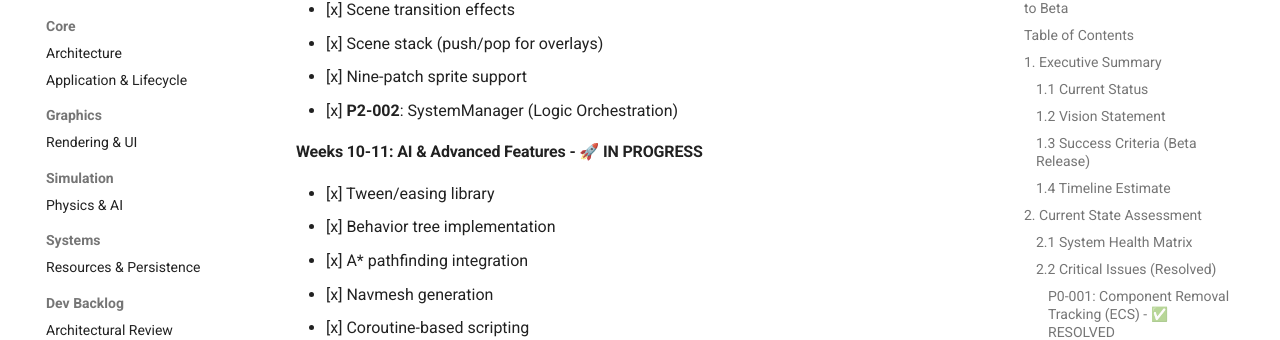
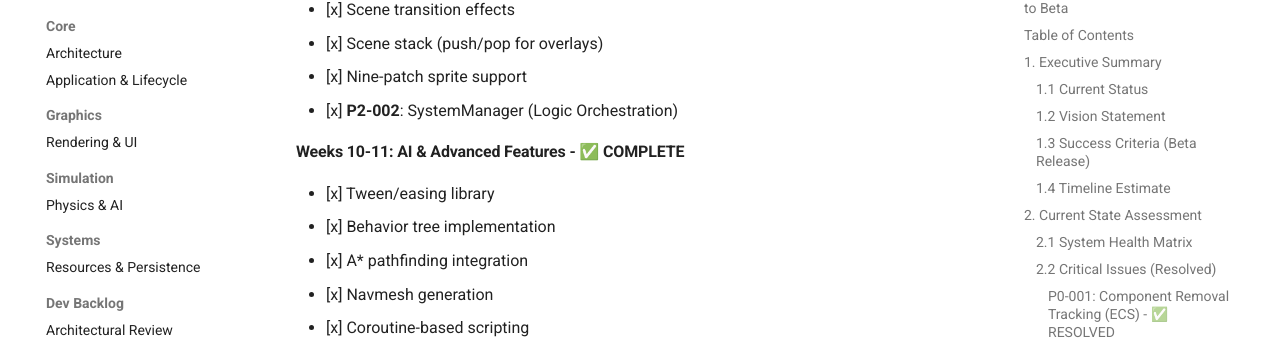
Before and after one commit to Wedeueis/pyguara, an MkDocs documentation site: the page built from docs/dev/backlog/active/2026-01-09-product-enhancement-proposal.md, in a window 1280 px wide and 900 px high, scrolled down 6145 px. Shown: the part 118-458 px from the top of the window. Built offline with MkDocs 1.6.1 and Material for MkDocs 9.7.7, drawn with Linux system fonts in a browser that asks for light colours.

Commit message:
docs: mark Phase 2 Weeks 10-11 as complete

```diff
--- a/docs/dev/backlog/active/2026-01-09-product-enhancement-proposal.md
+++ b/docs/dev/backlog/active/2026-01-09-product-enhancement-proposal.md
@@ -227,7 +227,7 @@ Transform PyGuara from a pre-alpha engine with excellent architecture into a **p
 - [x] Nine-patch sprite support
 - [x] **P2-002**: SystemManager (Logic Orchestration)
 
-#### Weeks 10-11: AI & Advanced Features - 🚀 IN PROGRESS
+#### Weeks 10-11: AI & Advanced Features - ✅ COMPLETE
 
 - [x] Tween/easing library
 - [x] Behavior tree implementation
```
